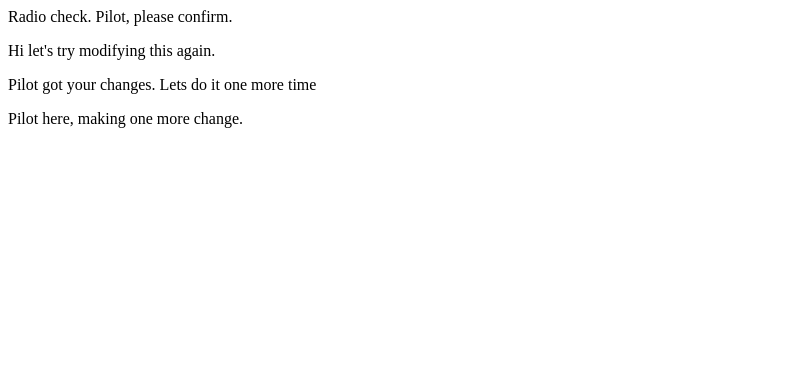
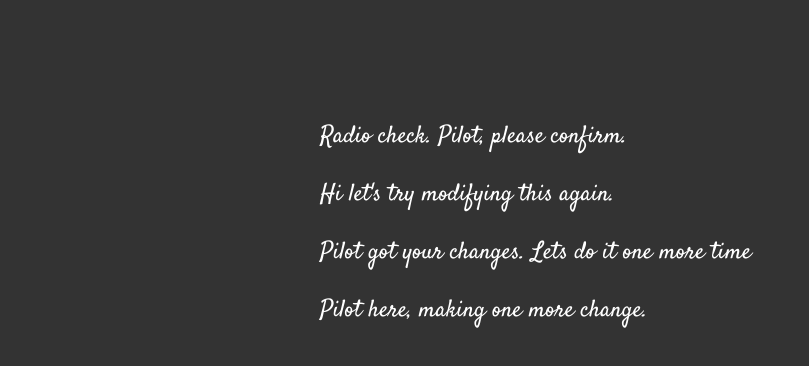
Before and after one commit to Arasee236/Communication-log, a plain HTML site: page index.html in a window 1280 px wide. Shown: the whole page, without its empty margins (0-809 px from the left). Drawn offline with Linux system fonts and the light colour scheme.

Commit message:
We spiced things up

```diff
--- a/index.html
+++ b/index.html
@@ -1,4 +1,8 @@
 <html>
+   <head>
+      <link rel="stylesheet" type="text/css" href="style.css">
+   </head>
+   <link href="https://fonts.googleapis.com/css?family=Satisfy" rel="stylesheet">
    <body>
       <p>Radio check. Pilot, please confirm.</p>
       <p>Hi let's try modifying this again.</p>
--- a/style.css
+++ b/style.css
@@ -1,4 +1,7 @@
 body {
-    color: red;
-    background-color: white;
-}
+    color: white;
+    background-color: #333;
+    font-size: 150%;
+    font-family: 'Satisfy', cursive;
+    margin: 5em 25%;
+ }
```
